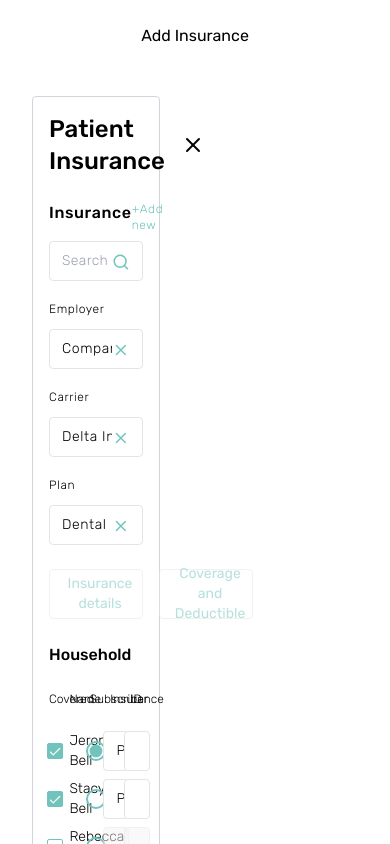
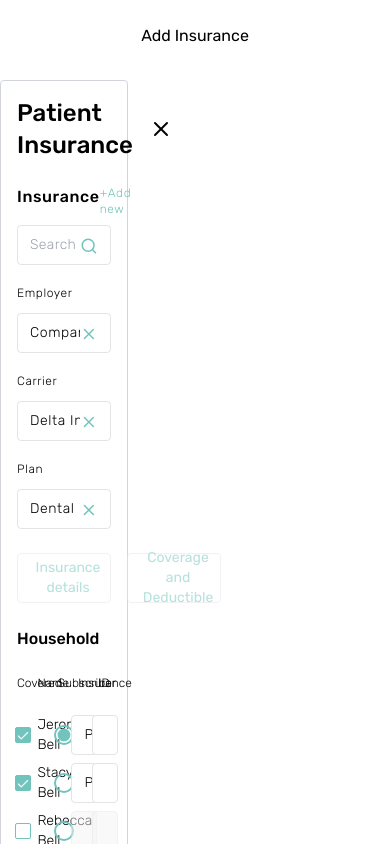
Before and after one commit to johncarmack1984/neem-interview, a Next.js app: page / in a window 390 px wide. Shown: the top 844 px of the page. Built offline with nearby package versions, Linux system fonts and the light colour scheme.

Commit message:
Update Form component responsive styles

```diff
--- a/components/Form.tsx
+++ b/components/Form.tsx
@@ -23,8 +23,8 @@ function Form() {
     { faveColor: "bg-[#EB8F24]", covered: false, name: "Rebecca Bell", preferredName: "Becca", insurance: "", id: 1111111111, dependent: true },
  ];
   return (
-    <div className="container mx-auto px-4 py-8">
-      <form className="max-w-32 m-4 flex flex-col space-y-6 rounded-md border border-gray-300 p-4">
+    <div className="container mx-auto py-8 sm:px-4">
+      <form className="max-w-32 flex flex-col space-y-6 rounded-md border border-gray-300 p-4 md:m-4">
         <div className="flex items-center justify-between">
           <h1 className="text-2xl font-medium">Patient Insurance</h1>
           <Button aria-label="Close" variant="ghost">
```
